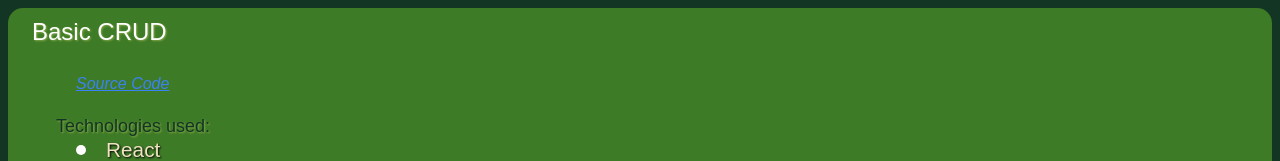
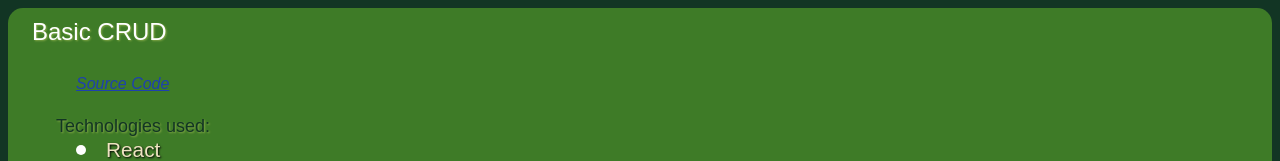
Before and after one commit to Izayoi20021/portfolio, a website: page basic_crud.html in a window 1280 px wide. Shown: the top 161 px of the page. Drawn offline with nearby package versions, Linux system fonts and the light colour scheme.

Commit message:
changed the color of link of basic_crud

```diff
--- a/basic_crud.html
+++ b/basic_crud.html
@@ -13,7 +13,7 @@
         <h1 class="skilltab text-white text-2xl pl-4">Basic CRUD</h1>
         <br>
 
-        <a href="https://github.com/Izayoi20021/basiccrud/tree/testing" class="pl-[60px] text-blue-500 underline italic">Source Code</a>
+        <a href="https://github.com/Izayoi20021/basiccrud/tree/testing" class="pl-[60px] text-blue-800 underline italic">Source Code</a>
 
 
         <br>
```
